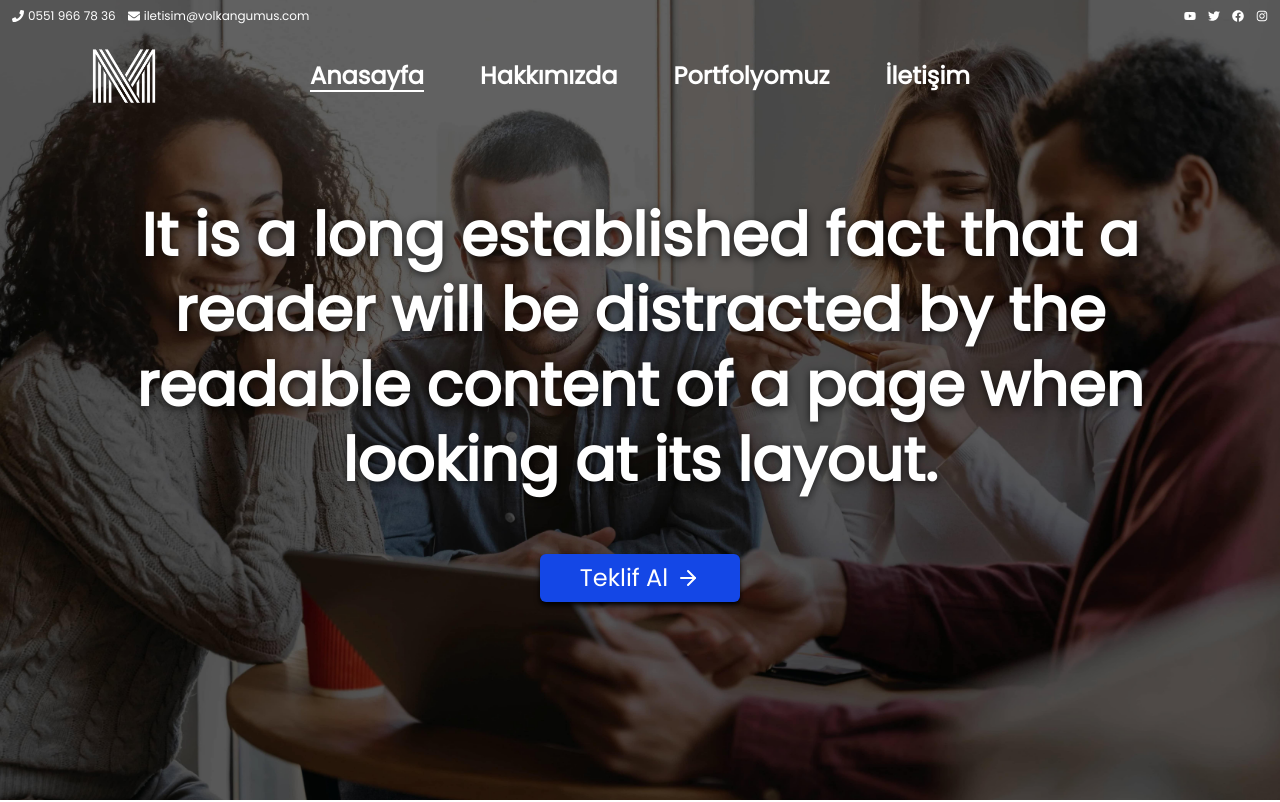
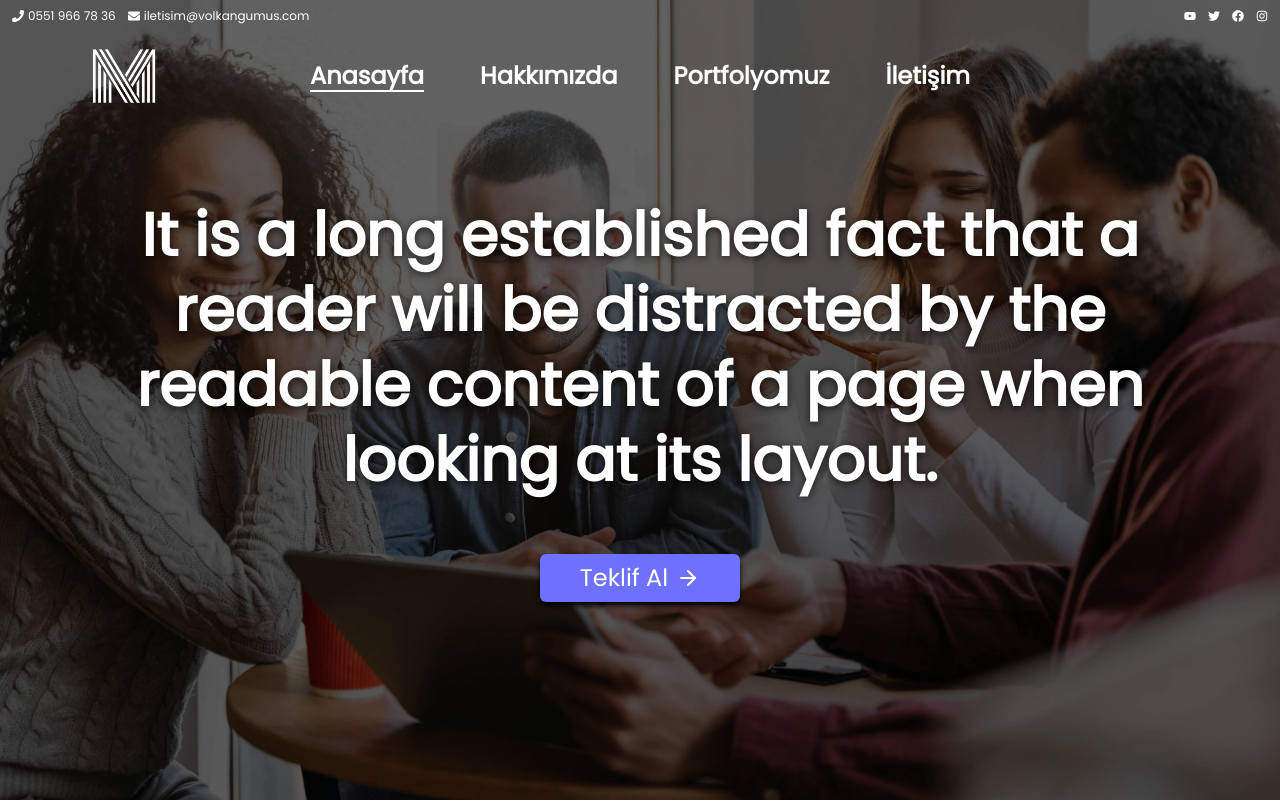
Before and after one commit to vlkngum/moriayazilim, a Next.js app: page / in a window 1280 px wide. Shown: the top 802 px of the page. Built offline with nearby package versions, Linux system fonts and the light colour scheme.

Commit message:
fenalık

```diff
--- a/src/app/about/page.tsx
+++ b/src/app/about/page.tsx
@@ -4,7 +4,6 @@ import "@/app/globals.css";
 import Image from 'next/image';
 import { motion } from 'framer-motion';
 import { useState } from 'react';
-import { AnimatePresence } from 'framer-motion';
 
 export default function AboutPage() {
   const teamMembers = [
--- a/src/app/components/components/header_long.tsx
+++ b/src/app/components/components/header_long.tsx
@@ -16,7 +16,7 @@ export default function Header_Short() {
           It is a long established fact that a reader will be distracted by the readable content of a page when looking at its layout.
         </h2>
         <button
-          className="px-10 py-2 bg-blue-700 cursor-pointer text-white rounded-md hover:bg-blue-800 transition text-2xl shadow-md shadow-black flex items-center justify-center  md:mt-4 md:w-auto md:max-w-none"
+          className="px-10 py-2 bg-[#6e71fc] cursor-pointer text-white rounded-md hover:bg-[#6366ed] transition text-2xl shadow-md shadow-black flex items-center justify-center  md:mt-4 md:w-auto md:max-w-none"
           onClick={() => setShowModal(true)}
         >
           Teklif Al
```
